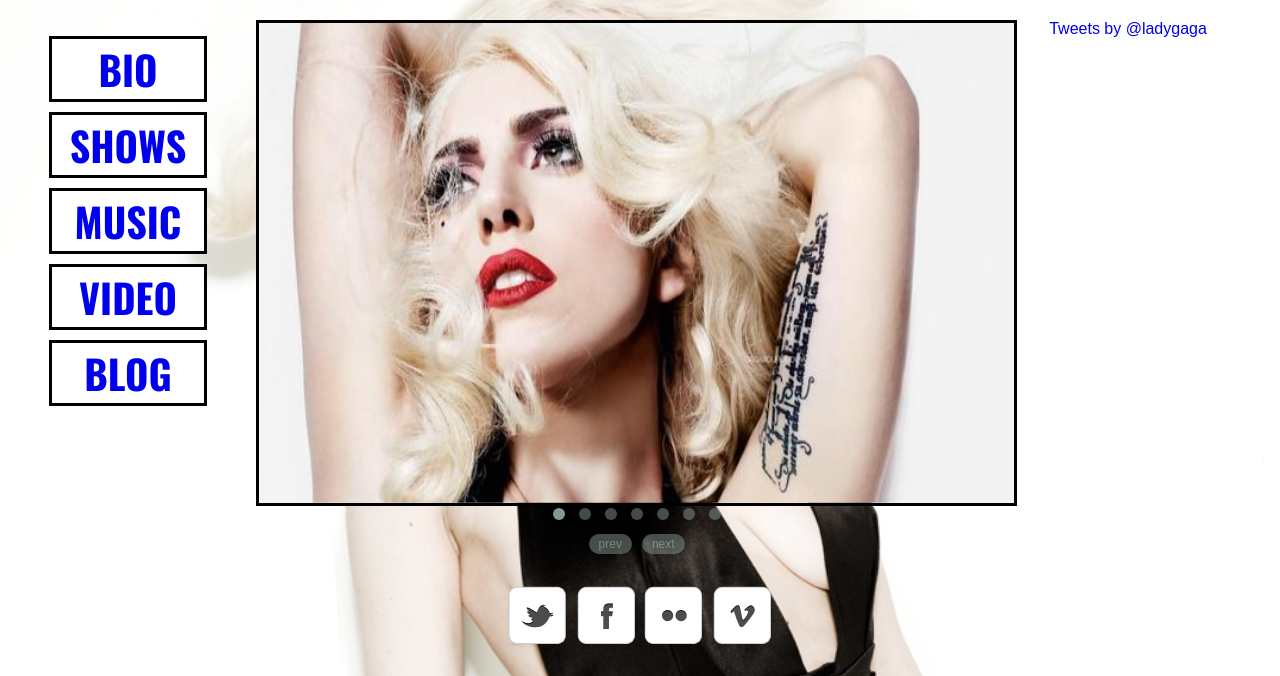
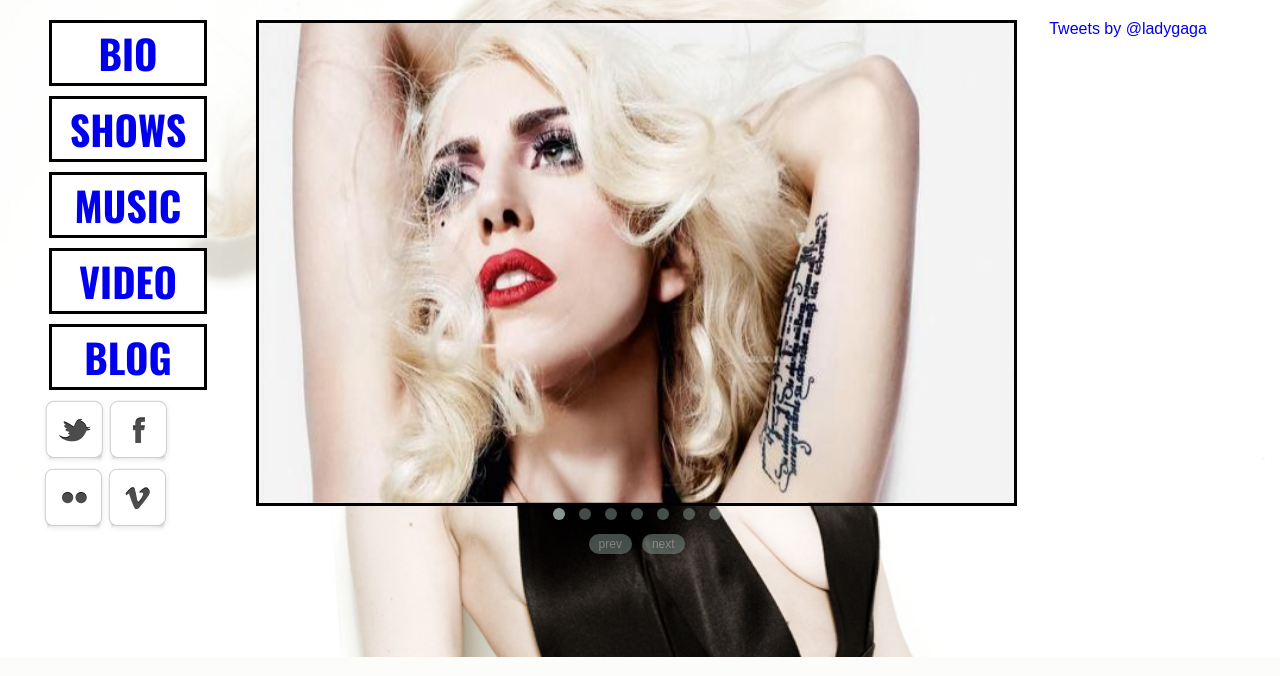
Before and after one commit to Yamikamisama/GagaSample, a PHP site: page /site_layout.html in a window 1280 px wide. Shown: the part 143-819 px from the top of the page. Run offline with PHP 8.4, Linux system fonts and the light colour scheme; some libraries are stand-ins or nearby versions.

Commit message:
add icons below nav

```diff
--- a/css/layout.css
+++ b/css/layout.css
@@ -12,7 +12,7 @@ body{
 }
 
 #left_nav{
-	height:30em;
+	height:25em;
 	width:15%;
 /*	border: 1px solid red;*/
 	margin-left: 2.5%;
@@ -28,23 +28,13 @@ body{
 }
 
 #right_twitter{
-	height:30em;
+	height:31em;
 	width:15%;
 /*	border: 1px solid red;*/
 	float: left;
 	margin: auto 2.5%;
 
 }
-
-#footer{
-	height:5em;
-	width:95%;
-	/*border: 1px solid red;*/
-	display: inline-block;
-	margin: 2% 2.5%;
-	margin-top: 5%;
-}
-
 
 h1{
 	font-family: 'Oswald', sans-serif;
@@ -55,6 +45,10 @@ h1{
 
 h2{
 	font-size: 2.5em;
+	margin: 0;
+}
+
+#nav_list{
 	margin: 0;
 }
 
@@ -85,10 +79,15 @@ h2{
 #footer_icons{
 	text-align: center;
 	padding: 0;
+	margin: 0;
+	display: inline-block;
+	float: left;
+	margin-left: 5%;
 }
 
 #footer_icons li{
 	display: inline-block;
+	float: left;
 }
 
 li, a{
@@ -96,7 +95,7 @@ li, a{
 }
 
 .twitter-timeline{
-	height: 30em;
+	height: 30.4em;
 }
 
 #owl-demo .item img{
--- a/site_layout.html
+++ b/site_layout.html
@@ -19,8 +19,6 @@
 	<div id="header">
 		<h1>LADY GAGA</h1>
 	</div>
-
-	<body>
 		<div id="left_nav">
 			<ul id="nav_list">
 				<li><a href="#"><h2>BIO</h2></a></li>
@@ -29,8 +27,13 @@
 				<li><a href="#"><h2>VIDEO</h2></a></li>
 				<li><a href="#"><h2>BLOG</h2></a></li>
 			</ul>
+		<ul id="footer_icons">
+			<li><a href="#"><img src="imgs/gaga_icons/twitter.png" alt=""></a></li>
+			<li><a href="#"><img src="imgs/gaga_icons/facebook.png" alt=""></a></li>
+			<li><a href="#"><img src="imgs/gaga_icons/flickr.png" alt=""></a></li>
+			<li><a href="#"><img src="imgs/gaga_icons/vimeo.png" alt=""></a></li>
+		</ul>
 		</div>
-
 		<div id="center_carousel">
 			<div id="owl-demo" class="owl-carousel owl-theme">
 
@@ -49,15 +52,5 @@
 			<a class="twitter-timeline" href="https://twitter.com/ladygaga" data-widget-id="560680329799663616">Tweets by @ladygaga</a>
 			<script>!function(d,s,id){var js,fjs=d.getElementsByTagName(s)[0],p=/^http:/.test(d.location)?'http':'https';if(!d.getElementById(id)){js=d.createElement(s);js.id=id;js.src=p+"://platform.twitter.com/widgets.js";fjs.parentNode.insertBefore(js,fjs);}}(document,"script","twitter-wjs");</script>
 		</div>
-	</body>
-
-	<div id="footer">
-		<ul id="footer_icons">
-			<li><a href="#"><img src="imgs/gaga_icons/twitter.png" alt=""></a></li>
-			<li><a href="#"><img src="imgs/gaga_icons/facebook.png" alt=""></a></li>
-			<li><a href="#"><img src="imgs/gaga_icons/flickr.png" alt=""></a></li>
-			<li><a href="#"><img src="imgs/gaga_icons/vimeo.png" alt=""></a></li>
-		</ul>
-	</div>
 </div>
 </html>
```
